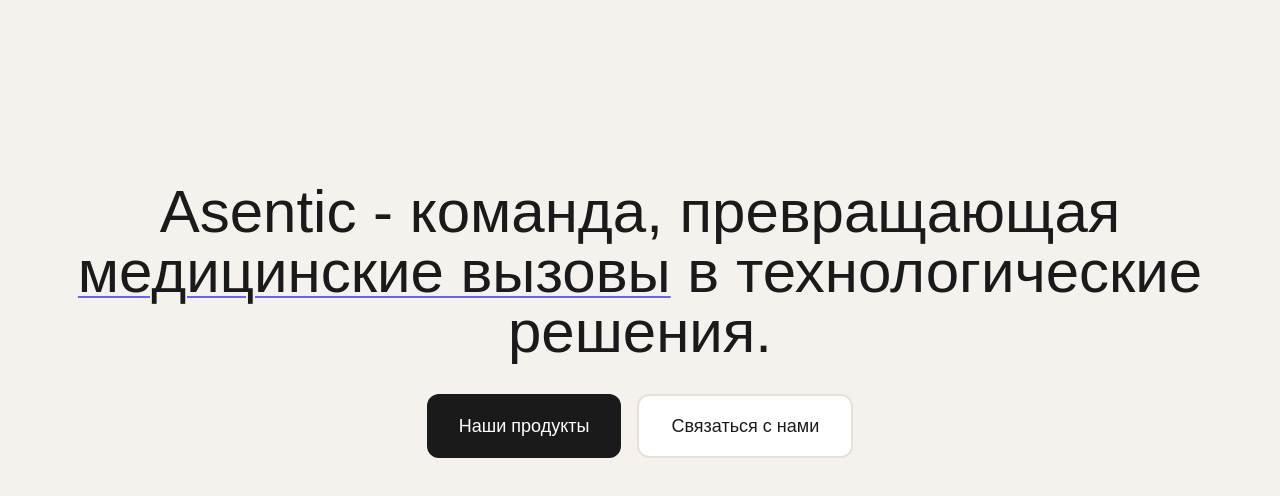
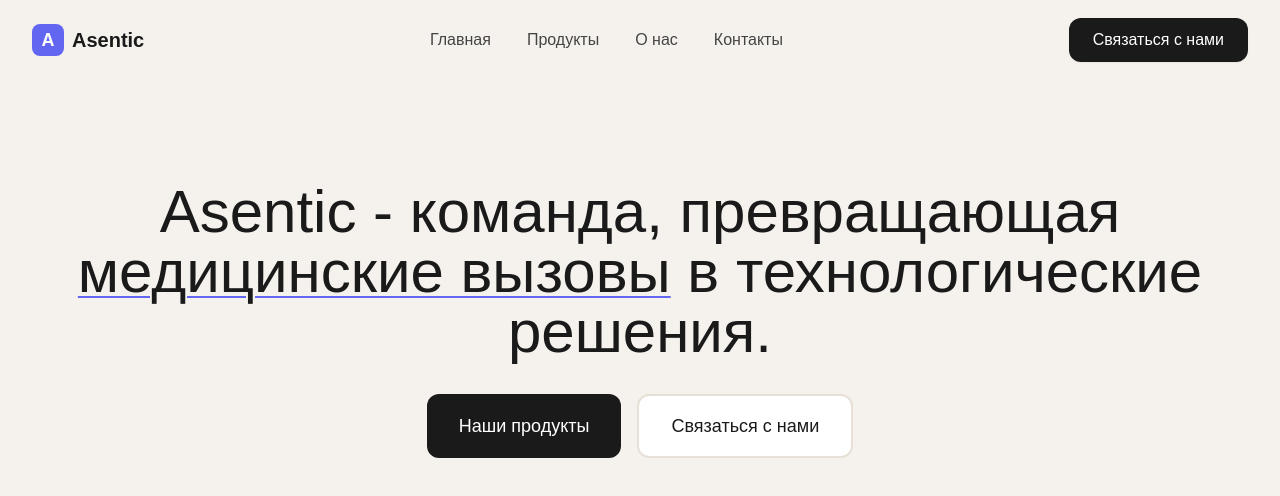
Before and after one commit to imnadsa/asentiq, a Next.js app: page / in a window 1280 px wide. Shown: the top 496 px of the page. Built offline with nearby package versions, Linux system fonts and the light colour scheme.

Commit message:
Update Header.tsx

```diff
--- a/src/components/layout/Header.tsx
+++ b/src/components/layout/Header.tsx
@@ -1,21 +1,162 @@
-import type { Metadata } from 'next'
-import { styreneA, styreneB, tiempoText } from '@/lib/fonts'
+'use client'
 
-export const metadata: Metadata = {
-  title: 'Asentic - MedTech Innovation',
-  description: 'Развиваем медицинские технологии и AI для улучшения здравоохранения',
+import React, { useState, useEffect } from 'react'
+import Link from 'next/link'
+import Button from '@/components/ui/Button'
+import Container from '@/components/ui/Container'
+import { cn } from '@/lib/utils'
+
+const navigation = [
+  { name: 'Главная', href: '/' },
+  { name: 'Продукты', href: '/products' },
+  { name: 'О нас', href: '/about' },
+  { name: 'Контакты', href: '/contact' },
+]
+
+const Header: React.FC = () => {
+  const [isOpen, setIsOpen] = useState(false)
+  const [isScrolled, setIsScrolled] = useState(false)
+
+  // Отслеживаем скролл для изменения стиля хедера
+  useEffect(() => {
+    const handleScroll = () => {
+      setIsScrolled(window.scrollY > 10)
+    }
+
+    window.addEventListener('scroll', handleScroll)
+    return () => window.removeEventListener('scroll', handleScroll)
+  }, [])
+
+  // Закрываем мобильное меню при изменении размера экрана
+  useEffect(() => {
+    const handleResize = () => {
+      if (window.innerWidth >= 768) {
+        setIsOpen(false)
+      }
+    }
+
+    window.addEventListener('resize', handleResize)
+    return () => window.removeEventListener('resize', handleResize)
+  }, [])
+
+  return (
+    <header
+      className={cn(
+        "fixed top-0 left-0 right-0 z-50 transition-all duration-300",
+        isScrolled
+          ? "bg-white/95 backdrop-blur-md shadow-sm border-b border-cream-dark/50"
+          : "bg-transparent"
+      )}
+    >
+      <Container size="xl" padding="lg">
+        <nav className="flex items-center justify-between h-16 lg:h-20">
+          {/* Логотип */}
+          <Link
+            href="/"
+            className="flex items-center space-x-2 group"
+          >
+            <div className="w-8 h-8 bg-accent-500 rounded-lg flex items-center justify-center group-hover:bg-accent-600 transition-colors">
+              <span className="text-white font-styrene-a font-bold text-lg">A</span>
+            </div>
+            <span className="text-xl font-styrene-a font-semibold text-text-primary">
+              Asentic
+            </span>
+          </Link>
+
+          {/* Десктопная навигация */}
+          <div className="hidden md:flex items-center space-x-1">
+            {navigation.map((item) => (
+              <Link
+                key={item.name}
+                href={item.href}
+                className={cn(
+                  "px-4 py-2 rounded-lg font-styrene-b font-medium transition-all duration-200",
+                  "text-text-secondary hover:text-text-primary hover:bg-cream-dark/50",
+                  "focus-visible:outline-none focus-visible:ring-2 focus-visible:ring-accent-500"
+                )}
+              >
+                {item.name}
+              </Link>
+            ))}
+          </div>
+
+          {/* CTA кнопка для десктопа */}
+          <div className="hidden md:flex">
+            <Button
+              variant="primary"
+              size="md"
+              href="/contact"
+            >
+              Связаться с нами
+            </Button>
+          </div>
+
+          {/* Мобильное меню - кнопка */}
+          <button
+            onClick={() => setIsOpen(!isOpen)}
+            className={cn(
+              "md:hidden p-2 rounded-lg transition-colors",
+              "text-text-primary hover:bg-cream-dark",
+              "focus-visible:outline-none focus-visible:ring-2 focus-visible:ring-accent-500"
+            )}
+            aria-label="Открыть меню"
+          >
+            <svg
+              className={cn("w-6 h-6 transition-transform", isOpen && "rotate-90")}
+              fill="none"
+              stroke="currentColor"
+              viewBox="0 0 24 24"
+            >
+              {isOpen ? (
+                <path strokeLinecap="round" strokeLinejoin="round" strokeWidth={2} d="M6 18L18 6M6 6l12 12" />
+              ) : (
+                <path strokeLinecap="round" strokeLinejoin="round" strokeWidth={2} d="M4 6h16M4 12h16M4 18h16" />
+              )}
+            </svg>
+          </button>
+        </nav>
+
+        {/* Мобильное меню - содержимое */}
+        <div
+          className={cn(
+            "md:hidden overflow-hidden transition-all duration-300 ease-in-out",
+            isOpen ? "max-h-96 opacity-100" : "max-h-0 opacity-0"
+          )}
+        >
+          <div className="py-4 border-t border-cream-dark/50">
+            <div className="space-y-2">
+              {navigation.map((item) => (
+                <Link
+                  key={item.name}
+                  href={item.href}
+                  onClick={() => setIsOpen(false)}
+                  className={cn(
+                    "block px-4 py-3 rounded-lg font-styrene-b font-medium transition-colors",
+                    "text-text-secondary hover:text-text-primary hover:bg-cream-dark/50"
+                  )}
+                >
+                  {item.name}
+                </Link>
+              ))}
+
+              {/* CTA кнопка для мобильных */}
+              <div className="pt-4">
+                <Button
+                  variant="primary"
+                  size="md"
+                  className="w-full"
+                  href="/contact"
+                  onClick={() => setIsOpen(false)}
+                >
+                  Связаться с нами
+                </Button>
+              </div>
+            </div>
+          </div>
+        </div>
+      </Container>
+    </header>
+  )
 }
 
-export default function RootLayout({
-  children,
-}: {
-  children: React.ReactNode
-}) {
-  return (
-    <html lang="ru" className={`${styreneA.variable} ${styreneB.variable} ${tiempoText.variable}`}>
-      <body className="font-styrene-a antialiased">
-        {children}
-      </body>
-    </html>
-  )
-}
+export default Header
```
